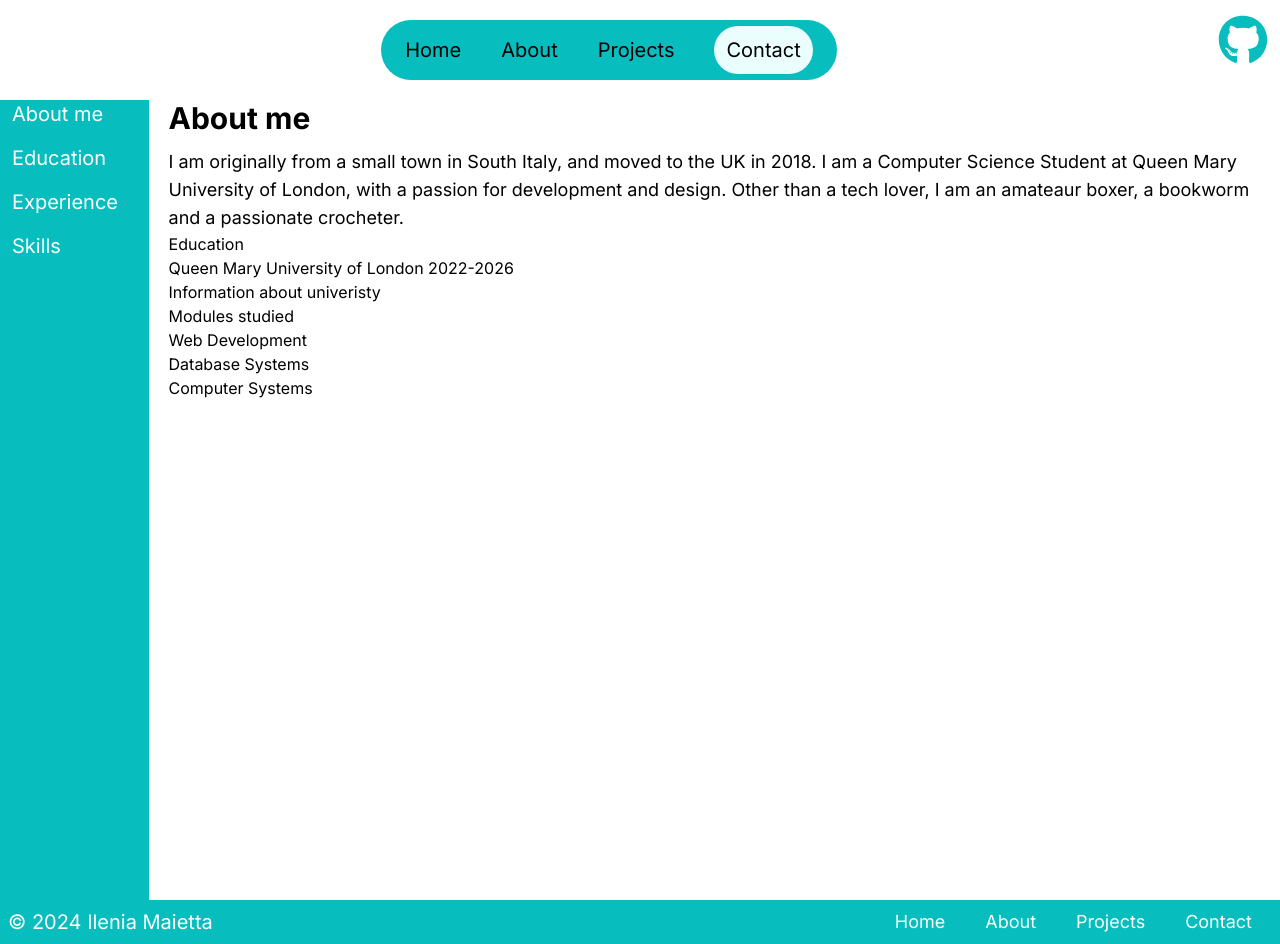
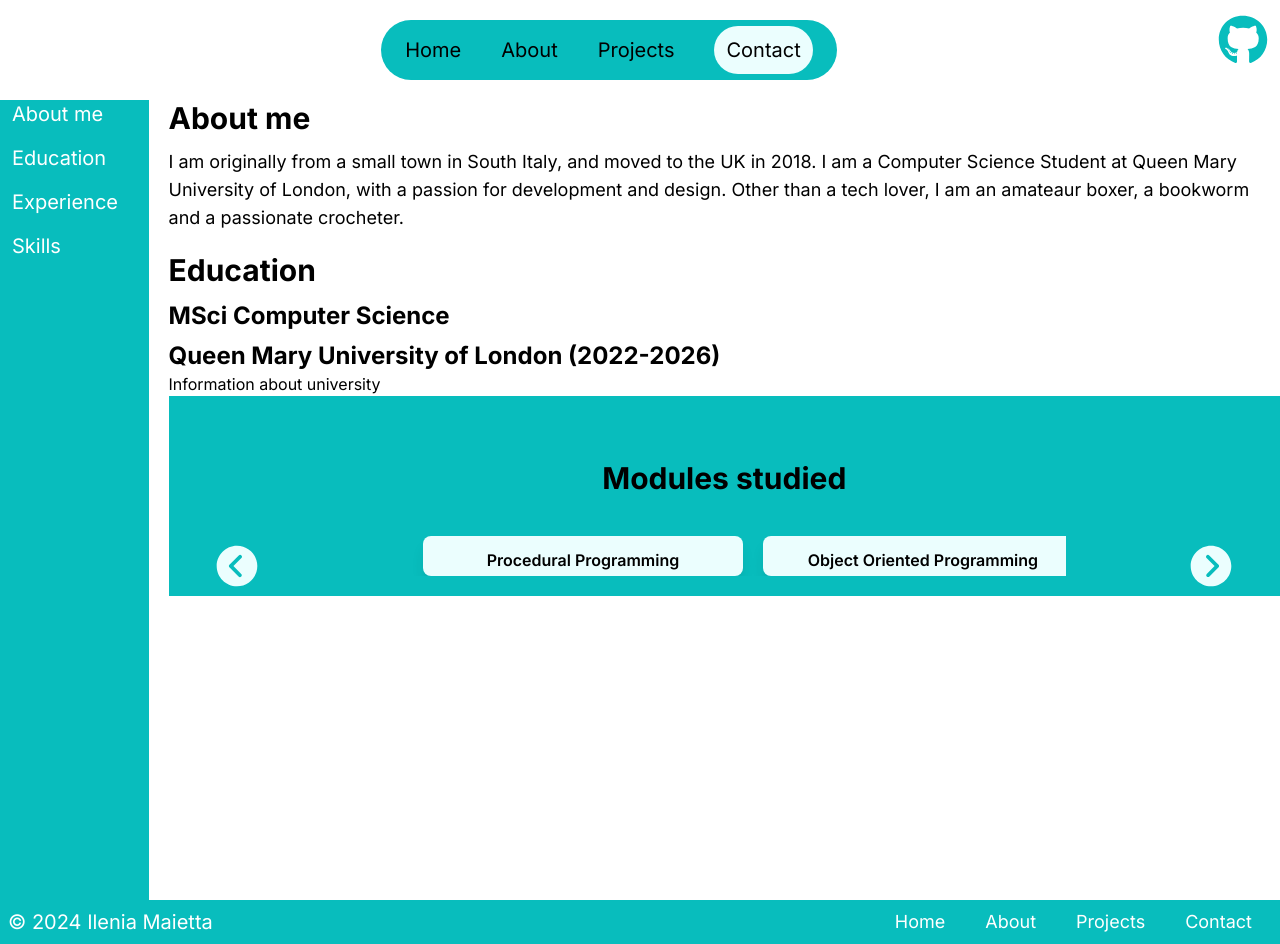
Before and after one commit to ileniadigital/ileniadigital.github.io, a Next.js app: page /about in a window 1280 px wide. Built offline with nearby package versions, Linux system fonts and the light colour scheme.

Commit message:
Made Cards component with autoscroll and mafe cards for languages and modules

```diff
--- a/app/ui/about/education.tsx
+++ b/app/ui/about/education.tsx
@@ -1,16 +1,32 @@
+import Cards from "../cards/cards";
+
+const modules = [
+    "Procedural Programming",
+    "Object Oriented Programming",
+    "Web Technologies",
+    "Professional Research and Practice",
+    "Logic and Discrete Structures",
+    "Computer Systems and Networks",
+    "Automata and Formal Languages",
+    "Information System Analysis",
+    "Probability and Matrices",
+    "Database Systems",
+    "Software Engineering",
+    "Algorithms and Data Structures",
+    "Operating Systems",
+    "Graphical User Interfaces",
+    "Internet Protocols"
+]
+
+// Education component with details of education
 export default function Education() {
     return (
-        <section>
-            <h1>Education</h1>
-            <h2>Queen Mary University of London 2022-2026</h2>
-            <p>Information about univeristy</p>
-            <h3>Modules studied</h3>
-            <ul>
-                <li></li>
-                <li>Web Development</li>
-                <li>Database Systems</li>
-                <li>Computer Systems</li>
-            </ul>
+        <section className="mt-5">
+            <h1 className='text-3xl font-bold'>Education</h1>
+            <h2 className='text-2xl font-bold mt-3'>MSci Computer Science</h2>
+            <h2 className='text-2xl font-bold mt-2'>Queen Mary University of London (2022-2026)</h2>
+            <p>Information about university</p>
+            <Cards elements={modules} title="Modules studied" image={false} autofit />
         </section>
     );
 }
--- /dev/null
+++ b/app/ui/cards/card.tsx
@@ -0,0 +1,21 @@
+import Image from 'next/image';
+
+interface CardProps {
+    language: string;
+    image: boolean;
+    autofit: boolean;
+}
+
+// Card component
+export default function Card({ language, image, autofit }: CardProps) {
+    return (
+        <div className={`p-3 rounded-lg grid grid-row-2 bg-offwhite shadow-lg ${autofit ? 'min-w-[20rem]' : 'min-w-[12rem]'}`}>
+            {
+                image && (
+                    <Image src={`/images/languages/${language}.png`} alt={language} width={100} height={100} className="h-24 ml-auto mr-auto" />
+                )
+            }
+            <h5 className="text-m font-semibold h-4 ml-auto mr-auto">{language}</h5>
+        </div >
+    );
+}
--- /dev/null
+++ b/app/ui/cards/cards.tsx
@@ -0,0 +1,62 @@
+"use client";
+
+import { useRef } from "react";
+import Card from "../cards/card";
+import { IoIosArrowDropleftCircle, IoIosArrowDroprightCircle } from "react-icons/io";
+
+interface CardProps {
+    elements: string[];
+    title: string;
+    image: boolean;
+    autofit: boolean;
+}
+export default function Cards({ elements, title, image, autofit }: CardProps) {
+    const scrollRef = useRef<HTMLDivElement>(null);
+
+    // Function to handle scrolling left
+    const scrollLeft = () => {
+        if (scrollRef.current) {
+            scrollRef.current.scrollBy({ left: -400, behavior: "smooth" });
+        }
+    };
+
+    // Function to handle scrolling right
+    const scrollRight = () => {
+        if (scrollRef.current) {
+            scrollRef.current.scrollBy({ left: 400, behavior: "smooth" });
+        }
+    };
+
+    return (
+        <section className="flex flex-col justify-center items-center gap-10 bg-main h-1/3 ">
+            {/* Title */}
+            <div className=" w-full flex justify-center">
+                <h4 className="text-black text-3xl font-bold mt-16">{title}</h4>
+            </div>
+
+            <div className="relative flex flex-row justify-center items-center gap-3 w-full max-w-5xl">
+                {/* Left button */}
+                <div>
+                    <button onClick={scrollLeft} className="absolute left-0 z-10 top-1/2 transform -translate-y-1/2 focus:outline-none">
+                        <IoIosArrowDropleftCircle size={50} color={"#EBFEFE"} />
+                    </button>
+                </div>
+                {/* Language cards */}
+                <div ref={scrollRef}
+                    className='w-2/3 flex flex-row gap-5 overflow-x-auto overflow-hidden px-10 mb-5'
+                    style={{ scrollSnapType: "x mandatory", scrollbarWidth: "none" }}>
+
+                    {elements.map((element, index) => (
+                        <Card key={index} language={element} image={image} autofit={autofit} />
+                    ))}
+                </div>
+                {/* Right button */}
+                <div>
+                    <button onClick={scrollRight} className="absolute right-0 z-10 top-1/2 transform -translate-y-1/2 focus:outline-none">
+                        <IoIosArrowDroprightCircle size={50} color={"#EBFEFE"} />
+                    </button>
+                </div>
+            </div>
+        </section >
+    );
+}
--- a/app/ui/home/cards/card.tsx
+++ /dev/null
@@ -1,15 +0,0 @@
-import Image from 'next/image';
-
-interface CardProps {
-    language: string;
-}
-
-// Card component
-export default function Card({ language }: CardProps) {
-    return (
-        <div className='min-w-[12rem] p-3 rounded-lg grid grid-row-2 bg-offwhite shadow-lg'>
-            <Image src={`/images/languages/${language}.png`} alt={language} width={100} height={100} className="h-24 ml-auto mr-auto" />
-            <h5 className="text-m font-semibold h-4 ml-auto mr-auto">{language}</h5>
-        </div>
-    );
-}
--- a/app/ui/home/languages.tsx
+++ b/app/ui/home/languages.tsx
@@ -1,11 +1,7 @@
-"use client";
-
-import { useRef } from "react";
-import Card from "./cards/card";
-import { IoIosArrowDropleftCircle, IoIosArrowDroprightCircle } from "react-icons/io";
+import Cards from "../cards/cards";
 
 // List of languages
-const languages = [
+const languages: string[] = [
     "HTML",
     "CSS",
     "JavaScript",
@@ -16,55 +12,10 @@ const languages = [
     "Next",
     "React",
     "Tailwind",
-]
+];
 
 export default function Languages() {
-    const scrollRef = useRef<HTMLDivElement>(null);
-
-    // Function to handle scrolling left
-    const scrollLeft = () => {
-        if (scrollRef.current) {
-            scrollRef.current.scrollBy({ left: -400, behavior: "smooth" });
-        }
-    };
-
-    // Function to handle scrolling right
-    const scrollRight = () => {
-        if (scrollRef.current) {
-            scrollRef.current.scrollBy({ left: 400, behavior: "smooth" });
-        }
-    };
-
     return (
-        <section className="flex flex-col justify-center items-center gap-10 bg-main h-1/3 ">
-            {/* Title */}
-            <div className=" w-full flex justify-center">
-                <h4 className="text-black text-3xl font-bold mt-16">Programming Languages</h4>
-            </div>
-
-            <div className="relative flex flex-row justify-center items-center gap-3 w-full max-w-5xl">
-                {/* Left button */}
-                <div>
-                    <button onClick={scrollLeft} className="absolute left-0 z-10 top-1/2 transform -translate-y-1/2 focus:outline-none">
-                        <IoIosArrowDropleftCircle size={50} color={"#EBFEFE"} />
-                    </button>
-                </div>
-                {/* Language cards */}
-                <div ref={scrollRef}
-                    className='w-2/3 flex flex-row gap-5 overflow-x-auto overflow-hidden px-10 mb-5'
-                    style={{ scrollSnapType: "x mandatory", scrollbarWidth: "none" }}>
-
-                    {languages.map((language, index) => (
-                        <Card key={index} language={language} />
-                    ))}
-                </div>
-                {/* Right button */}
-                <div>
-                    <button onClick={scrollRight} className="absolute right-0 z-10 top-1/2 transform -translate-y-1/2 focus:outline-none">
-                        <IoIosArrowDroprightCircle size={50} color={"#EBFEFE"} />
-                    </button>
-                </div>
-            </div>
-        </section >
+        <Cards elements={languages} title="Programming Languages" image autofit={false} />
     );
 }
```
